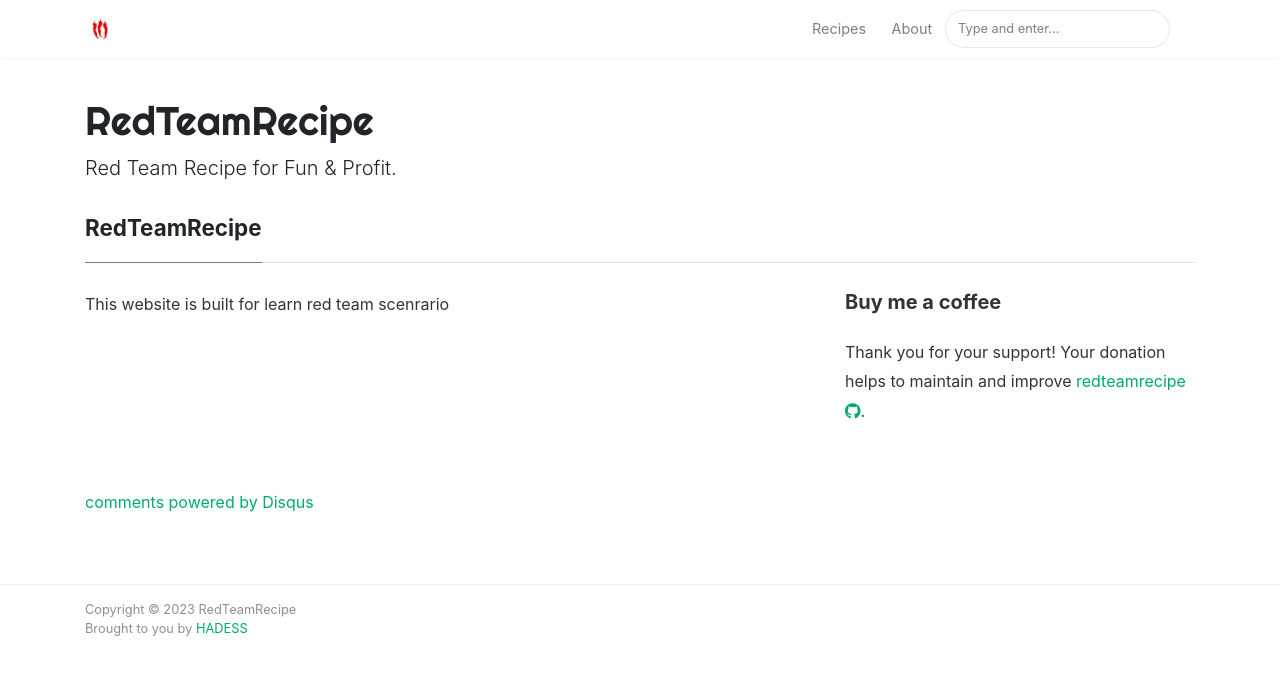
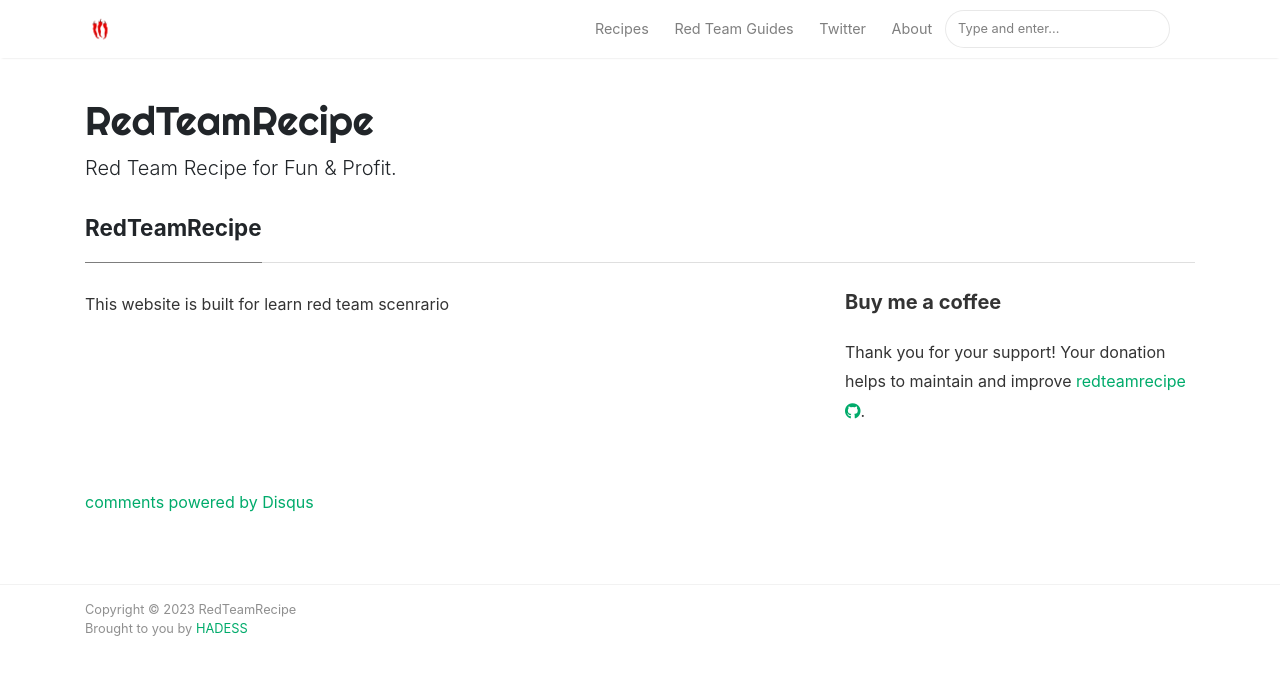
Before and after one commit to redteamrecipe/redteamrecipe.github.io, a Jekyll site: the page built from _pages/about.md, in a window 1280 px wide. Shown: the top 675 px of the page. Built offline with Jekyll 4.4.1, drawn with Linux system fonts in a browser that asks for light colours; nearby versions of some CDN libraries; comment, search, counter and statistics services are not loaded.

Commit message:
Update default.html

```diff
--- a/_layouts/default.html
+++ b/_layouts/default.html
@@ -70,6 +70,15 @@
                 {% endif %}
                 <a class="nav-link" href="{{ site.baseurl }}/index.html">Recipes</a>
                 </li>
+
+		<li class="nav-item">
+                    <a class="nav-link" href="https://redteamguides.com">Red Team Guides</a>
+                </li>
+
+                <li class="nav-item">
+                    <a class="nav-link" href="https://twitter.com/Hadess_security">Twitter</a>
+                </li>
+
 
                 <li class="nav-item">
                 <a class="nav-link" href="{{ site.baseurl }}/about">About</a>
```
